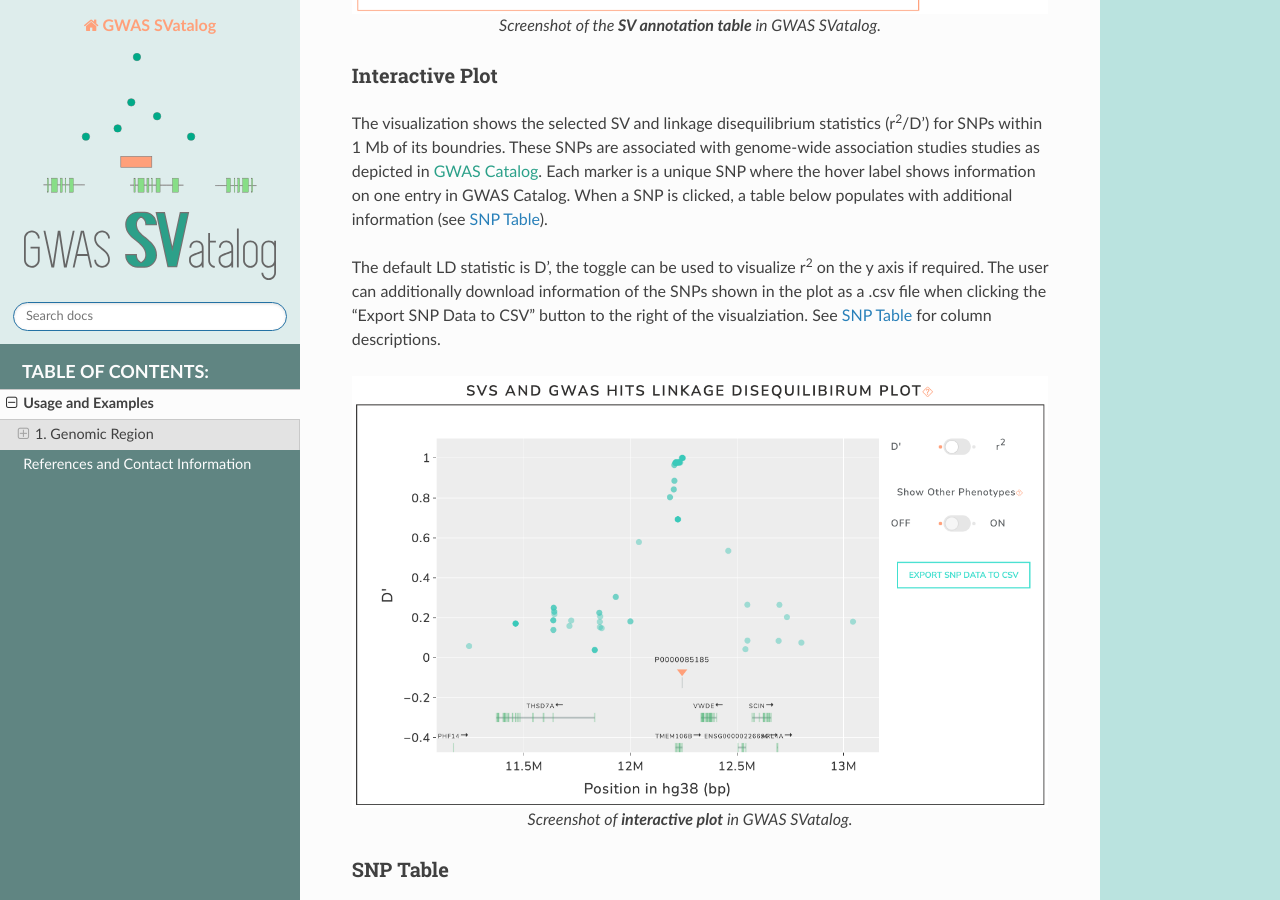
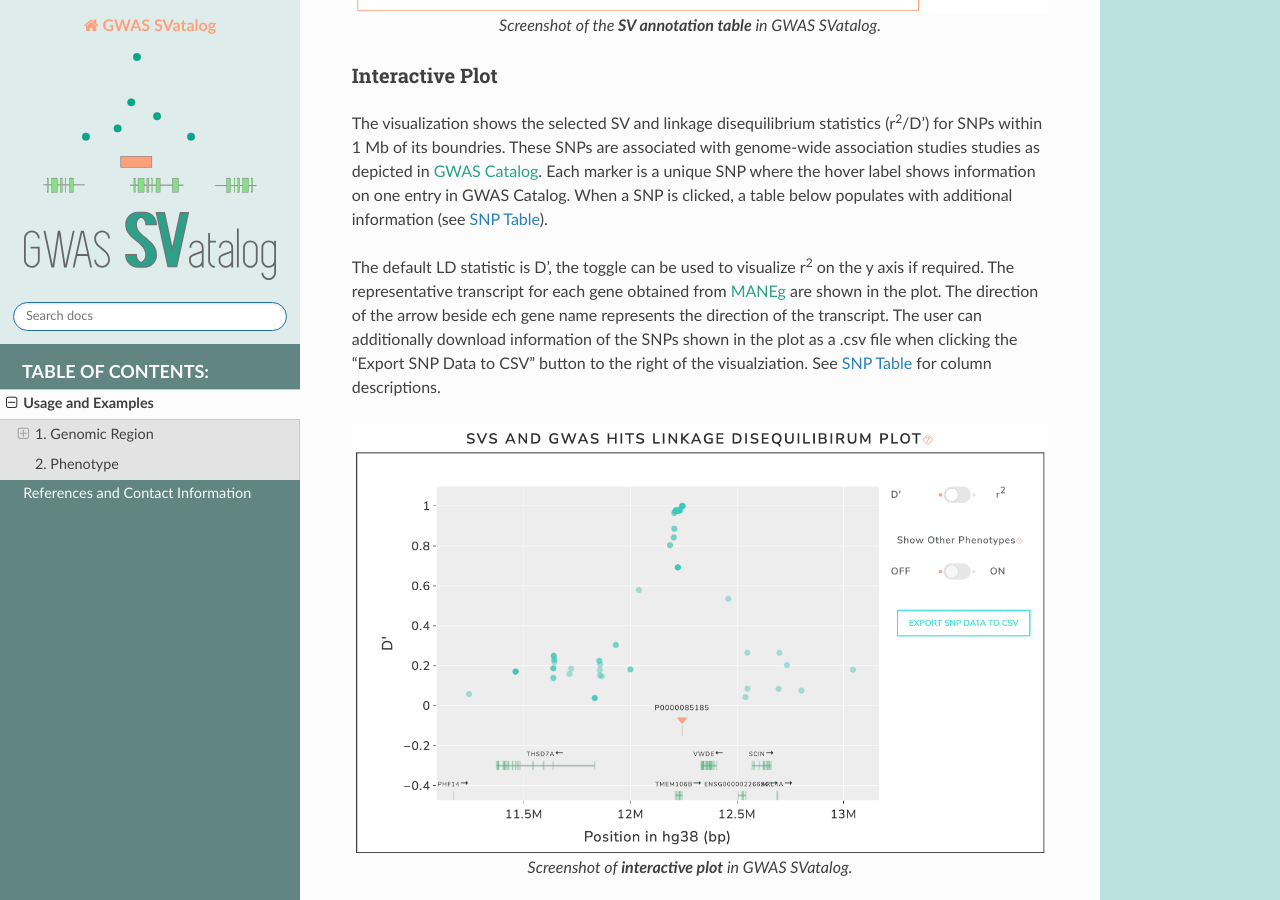
Before and after one commit to shalvichirmade/gwas-svatalog-docs, a Sphinx documentation site: the page built from source/usage_examples.rst, in a window 1280 px wide and 900 px high, scrolled down 2663 px. Built offline with Sphinx 7.4.7 and the Read the Docs theme 2.0.0, drawn with Linux system fonts in a browser that asks for light colours; some of the changed text lies outside the part shown.

Commit message:
added gene info

```diff
--- a/source/usage_examples.rst
+++ b/source/usage_examples.rst
@@ -76,11 +76,15 @@
 The visualization shows the selected SV and linkage disequilibrium statistics (r\ :sup:`2`/D') for SNPs within 1 Mb of its boundries. These SNPs are associated with genome-wide association studies studies as depicted in |gwas_link|.
 Each marker is a unique SNP where the hover label shows information on one entry in GWAS Catalog. When a SNP is clicked, a table below populates with additional information (see `SNP Table`_).
 
-The default LD statistic is D', the toggle can be used to visualize r\ :sup:`2` on the y axis if required. The user can additionally download information of the SNPs shown in the plot as a .csv file when clicking the "Export SNP Data to CSV" button to the right of the visualziation. See `SNP Table`_ for column descriptions.
+The default LD statistic is D', the toggle can be used to visualize r\ :sup:`2` on the y axis if required. The representative transcript for each gene obtained from |mane_link| are shown in the plot. The direction of the arrow beside ech gene name represents the direction of the transcript. The user can additionally download information of the SNPs shown in the plot as a .csv file when clicking the "Export SNP Data to CSV" button to the right of the visualziation. See `SNP Table`_ for column descriptions.
 
 .. |gwas_link| raw:: html
 
    <a href="https://www.ebi.ac.uk/gwas/" target="_blank" style="color:#2ba089">GWAS Catalog</a>
+
+.. |mane_link| raw:: html
+
+   <a href="https://useast.ensembl.org/info/genome/genebuild/mane.html" target="_blank" style="color:#2ba089">MANEg</a>
 
 .. figure:: plot_example1.png
    :alt: screenshot of interactive plot with all phenotypes
@@ -128,3 +132,10 @@
   * **r**\ :sup:`2`: LD statistic - square of the correlation coefficient between the SV and SNP
   * **D'**: LD statistic - measure of predictability of the SV and SNP based on one another
   * **P-Value_log10**: log10 of the statistic provided by GWAS Catalog
+
+
+
+2. Phenotype
+-------------
+
+This method subsets the list of structural variants by the phenotype of interest.
```
